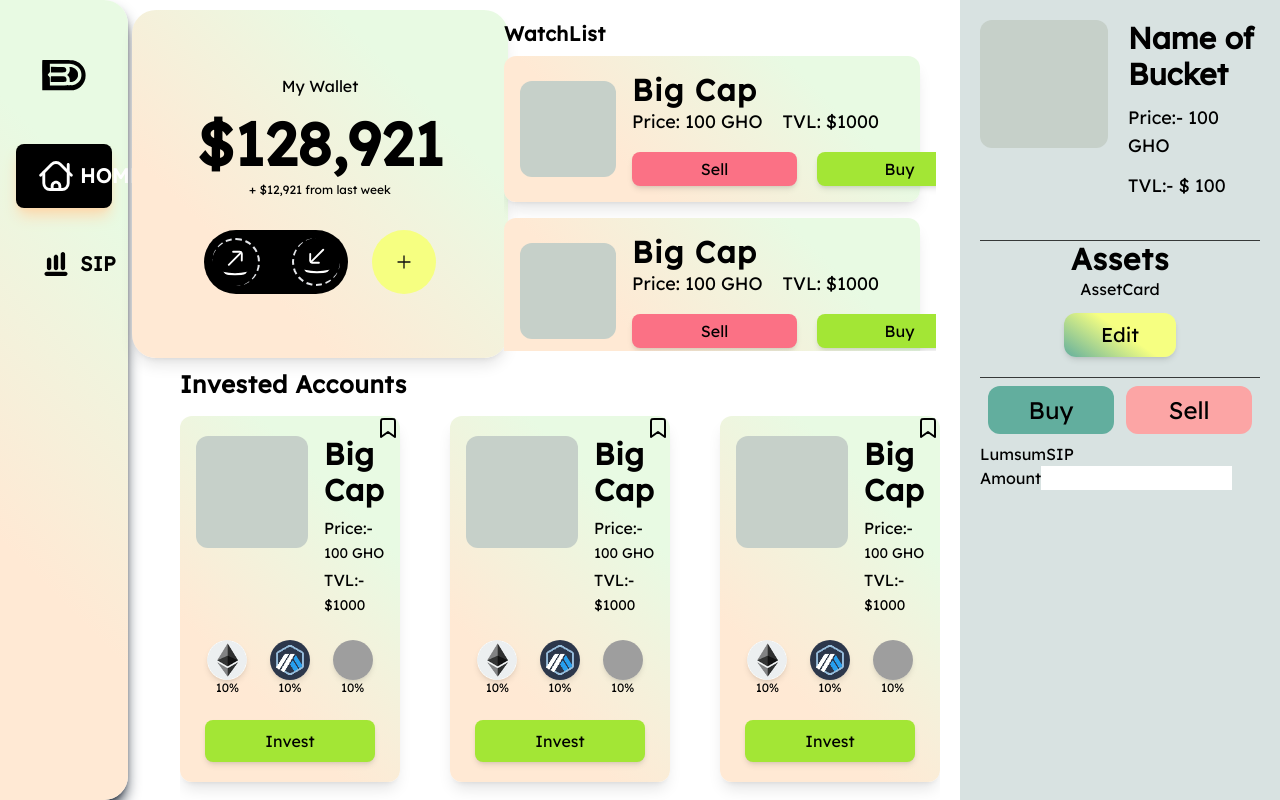
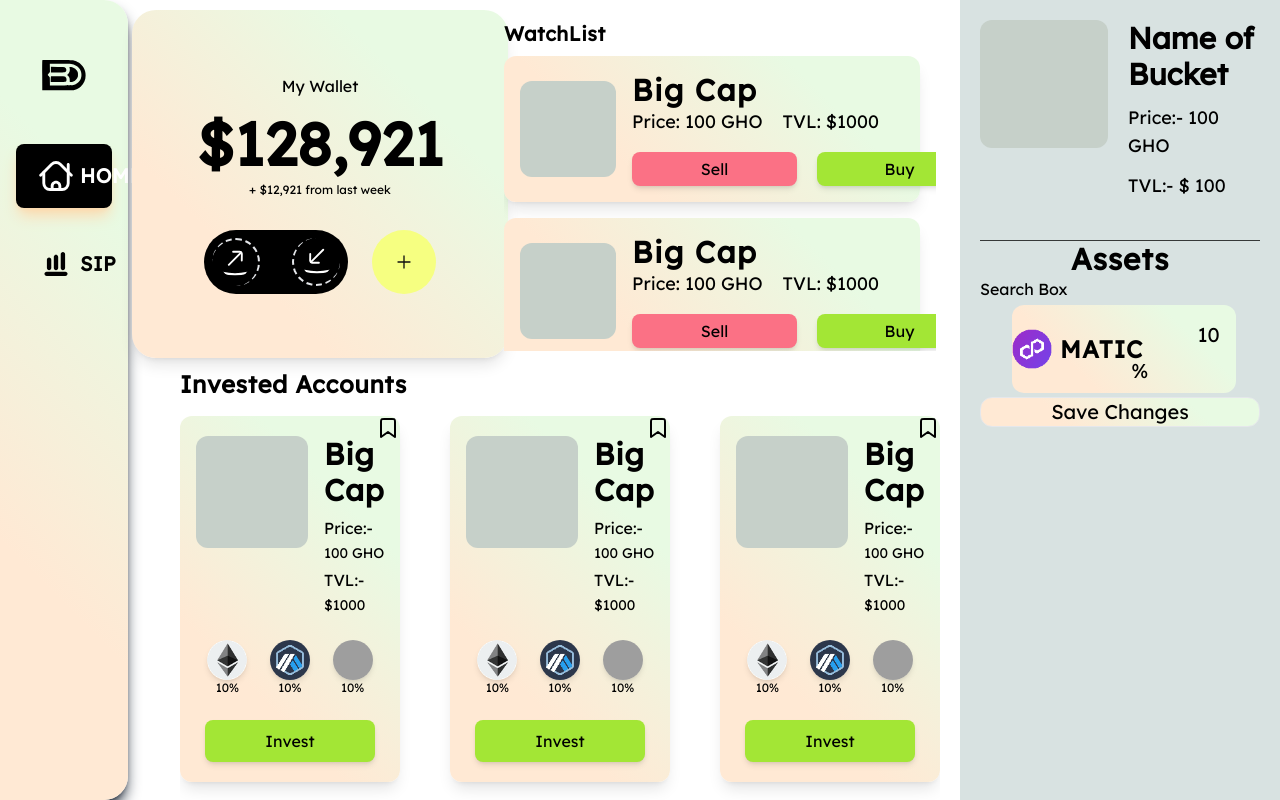
Before and after one commit to douchebank/dbank, a React (Create React App) app: page /dashboard in a window 1280 px wide. Both pictures are taken after a click on the button "Edit". Built offline with nearby package versions, Linux system fonts and the light colour scheme; grey boxes are pictures that could not be loaded.

Commit message:
asset section basic logic implemented

```diff
--- /dev/null
+++ b/src/components/RightTab/AddAssets.tsx
@@ -0,0 +1,22 @@
+import AssetCard from "./AssetCard";
+
+type AddAssetParam = {
+  onClose: () => void;
+};
+
+const AddAssets = ({ onClose }: AddAssetParam) => {
+  return (
+    <div className="w-full">
+      <p>Search Box </p>
+      <AssetCard isEditable={true} />
+      <button
+        onClick={() => onClose()}
+        className="w-full border rounded-xl text-xl gradient2"
+      >
+        Save Changes
+      </button>
+    </div>
+  );
+};
+
+export default AddAssets;
--- a/src/components/RightTab/AssetCard.tsx
+++ b/src/components/RightTab/AssetCard.tsx
@@ -1,9 +1,44 @@
-import React from 'react'
+import dummyImg from "../../assets/recent.png";
+import trash from "../../assets/trash.svg";
+import polygon from "../../assets/icons/polygon.png";
 
-const AssetCard = () => {
+type AssetCardParams = {
+  isEditable: boolean;
+};
+
+const AssetCard = ({ isEditable }: AssetCardParams) => {
+  // const isPersonalAndEditable = false; // get it form the props when passed in (this the enum value) used to make the
+  const value = 10;
   return (
-    <div>AssetCard</div>
-  )
-}
+    <div className="w-full m-1">
+      <div className="flex justify-between items-center  gradient2  w-[80%]  mx-auto py-2  px-5 rounded-xl gap-2">
+        <div className="flex justify-center items-center gap-2">
+          <img src={polygon} alt="Asset Name" className="h-10 w-10" />
+          <p className="text-2xl font-semibold tracking-wider ">MATIC</p>
+        </div>
+        <label className="text-xl justify-self-end place-self-end  ">
+          <input
+            disabled={isEditable}
+            type="number"
+            className="py-2 px-2 bg-transparent w-24 text-right outline-none "
+            placeholder="0"
+            defaultValue={value}
+          />
+          %
+        </label>
 
-export default AssetCard
+        {isEditable && (
+          <button>
+            <img
+              src={trash}
+              alt="delete"
+              className="w-7 h-7 place-self-end  "
+            />
+          </button>
+        )}
+      </div>
+    </div>
+  );
+};
+
+export default AssetCard;
--- a/src/components/RightTab/RightTab.tsx
+++ b/src/components/RightTab/RightTab.tsx
@@ -1,11 +1,17 @@
 import { useState } from "react";
 import dummyImage from "../../assets/recent.png";
 import AssetCard from "./AssetCard";
+import AddAssets from "./AddAssets";
 
 const RightTab = () => {
   const [selectedAction, setSelectedAction] = useState<string>("Buy");
   const [sipSelected, setSipSelected] = useState(false);
+  const [isEditing, setIsEditing] = useState(false);
+  const isPersonalAndEditable = true; // get it form the props when passed in (this the enum value) used to make the
 
+  const closeEditingMode = () => {
+    setIsEditing(false);
+  };
   return (
     <>
       <div className="flex flex-col gap-2 px-5   w-full divide-y divide-black divide-opacity-75">
@@ -34,13 +40,25 @@ const RightTab = () => {
           <h1 className="text-3xl font-semibold tracking-wide text-center ">
             Assets
           </h1>
-          <AssetCard />
-          <button className="p-2  rounded-xl gradient shadow-md w-[40%] text-xl my-3">
+          {isPersonalAndEditable && !isEditing ? (
+            <>
+              <AssetCard isEditable={false} />
+              <button
+                onClick={() => setIsEditing(true)}
+                className="p-2  rounded-xl gradient shadow-md w-[40%] text-xl my-3"
+              >
                 Edit
               </button>
+            </>
+          ) : (
+            <>
+              <AddAssets onClose={closeEditingMode} />
+            </>
+          )}
         </div>
 
         {/* Invest Section  */}
+        {!isEditing && (
           <div className="w-full ">
             <div className="w-full flex justify-around gap-3 text-2xl px-2 py-2">
               <button
@@ -98,6 +116,7 @@ const RightTab = () => {
               )}
             </div>
           </div>
+        )}
       </div>
     </>
   );
```
Also changed, not shown: src/assets/trash.svg (added). Lines whose indentation alone changed are shown as unchanged.
